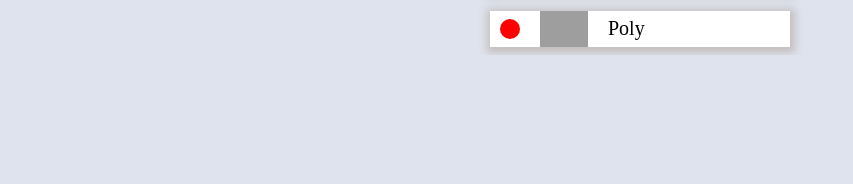
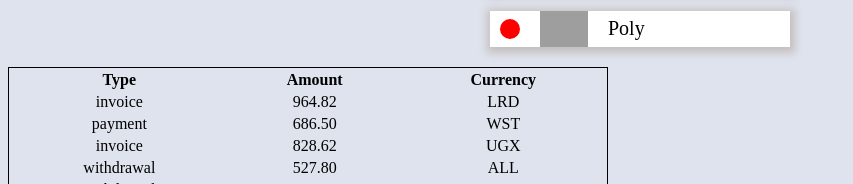
Before and after one commit to artyomakulov/goit-react-hw-01-components, a React (Create React App) app: page / in a window 1280 px wide. Shown: the part 768-952 px from the top of the page, without its empty margins (0-853 px from the left). Before the commit the page ends 823 px from the top, so only its background shows below. Built offline with nearby package versions, Linux system fonts and the light colour scheme; grey boxes are pictures that could not be loaded.

Commit message:
4th task

```diff
--- a/src/App.jsx
+++ b/src/App.jsx
@@ -1,9 +1,11 @@
 import Profile from './components/Profile/Profile';
 import Statistics from 'components/Statistics/Statistics';
 import FriendList from 'components/FriendList/FriendList';
+import TransactionHistory from 'components/TransactionHistory/TransactionHistory';
 import friends from './components/FriendList/friends.json';
 import user from './components/Profile/user.json';
-import data from './components/Statistics/data.json'
+import data from './components/Statistics/data.json';
+import transactions from './components/TransactionHistory/transactions.json';
 
 
 export default function App() {
@@ -24,6 +26,8 @@
           />
       <FriendList
       friends={friends} />
+      <TransactionHistory
+      items={transactions} />
     </div>
   );
 };
--- a/src/components/FriendList/FriendList.module.css
+++ b/src/components/FriendList/FriendList.module.css
@@ -7,7 +7,6 @@
 
   .item {
     width: 300px;
-
     display: flex;
     align-items: center;
     box-shadow: 1px 2px 8px 4px rgb(197, 191, 191);
--- /dev/null
+++ b/src/components/TransactionHistory/TransactionHistory.jsx
@@ -0,0 +1,37 @@
+import PropTypes from 'prop-types';
+import css from './TransactionHistory.module.css';
+
+export default function TransactionHistory( {items} ) {
+    return (
+        <table className={css.transaction_history}>
+  <thead>
+    <tr>
+      <th>Type</th>
+      <th>Amount</th>
+      <th>Currency</th>
+    </tr>
+  </thead>
+
+  <tbody>
+  {items.map(({ id, type, amount, currency}) => {
+    return (
+    <tr key={id}>
+      <td>{type}</td>
+      <td>{amount}</td>
+      <td>{currency}</td>
+    </tr>
+    )
+  }
+  )}
+
+  </tbody>
+</table>
+    )
+}
+
+TransactionHistory.propTypes = {
+id: PropTypes.string.isRequired,
+type: PropTypes.string.isRequired,
+amount: PropTypes.string.isRequired,
+currency: PropTypes.string.isRequired,
+}
--- /dev/null
+++ b/src/components/TransactionHistory/TransactionHistory.module.css
@@ -0,0 +1,6 @@
+.transaction_history {
+    width: 600px;
+    margin-top: 20px;
+    border: 1px solid black;
+    text-align: center;
+}
--- /dev/null
+++ b/src/components/TransactionHistory/transactions.json
@@ -0,0 +1,122 @@
+[
+  {
+    "id": "1e0700a2-5183-4291-85cc-2065a036a683",
+    "type": "invoice",
+    "amount": "964.82",
+    "currency": "LRD"
+  },
+  {
+    "id": "a30f821b-4d25-4ff0-abdd-e340b3f0dd2b",
+    "type": "payment",
+    "amount": "686.50",
+    "currency": "WST"
+  },
+  {
+    "id": "44dca67a-8e5a-4798-bf8e-b15efd4e1abd",
+    "type": "invoice",
+    "amount": "828.62",
+    "currency": "UGX"
+  },
+  {
+    "id": "ea8ed3dc-2b68-4a53-905a-53ecb0adef33",
+    "type": "withdrawal",
+    "amount": "527.80",
+    "currency": "ALL"
+  },
+  {
+    "id": "ea76146a-0b00-4b80-bc02-a8c822176712",
+    "type": "withdrawal",
+    "amount": "371.43",
+    "currency": "MUR"
+  },
+  {
+    "id": "63ca02f9-d637-46b5-9237-f3b24425e029",
+    "type": "payment",
+    "amount": "862.44",
+    "currency": "AUD"
+  },
+  {
+    "id": "ed0263e8-59a5-4bf1-87e0-2bb88e53dc34",
+    "type": "withdrawal",
+    "amount": "907.00",
+    "currency": "GEL"
+  },
+  {
+    "id": "6013bad0-750c-4691-8bc2-d8f2b43969c4",
+    "type": "withdrawal",
+    "amount": "352.52",
+    "currency": "UGX"
+  },
+  {
+    "id": "252c7be4-8b06-4fa7-8d42-61fb835b70d5",
+    "type": "payment",
+    "amount": "388.98",
+    "currency": "TOP"
+  },
+  {
+    "id": "4eaab41b-b967-40ac-82ed-85fc66f646f1",
+    "type": "deposit",
+    "amount": "103.10",
+    "currency": "BWP"
+  },
+  {
+    "id": "9648a350-8469-42d5-8bf3-18090de5fe67",
+    "type": "withdrawal",
+    "amount": "322.32",
+    "currency": "MRO"
+  },
+  {
+    "id": "9c5c25fb-1a95-4b2f-8d1f-4c4426d677cc",
+    "type": "invoice",
+    "amount": "14.79",
+    "currency": "PYG"
+  },
+  {
+    "id": "43ef232c-80e9-4d6f-b48a-b22405620de3",
+    "type": "payment",
+    "amount": "904.86",
+    "currency": "CHF"
+  },
+  {
+    "id": "5161682e-e620-4019-ab0a-24ceb10fbd20",
+    "type": "withdrawal",
+    "amount": "307.08",
+    "currency": "NOK"
+  },
+  {
+    "id": "7b119d71-42e6-4c42-a141-6818b07bb9ff",
+    "type": "invoice",
+    "amount": "275.07",
+    "currency": "AWG"
+  },
+  {
+    "id": "a4f65722-65c4-4c28-b1f4-b8ed988bb205",
+    "type": "deposit",
+    "amount": "213.10",
+    "currency": "STD"
+  },
+  {
+    "id": "c6e5784b-0ca3-48d6-86e5-b5128af5a523",
+    "type": "invoice",
+    "amount": "116.11",
+    "currency": "CUP CUC"
+  },
+  {
+    "id": "c9ebed6a-3a02-4b49-ac0d-0534b51f2bfd",
+    "type": "invoice",
+    "amount": "878.67",
+    "currency": "HKD"
+  },
+  {
+    "id": "a4a98b0e-b22c-438b-9f83-de2df52110c8",
+    "type": "invoice",
+    "amount": "725.03",
+    "currency": "UYU UYI"
+  },
+  {
+    "id": "b39bfa7a-0166-4c47-94d6-87d20590f746",
+    "type": "payment",
+    "amount": "405.45",
+    "currency": "MDL"
+  }
+]
```
Also changed, not shown: public/index.html (+2 -31 lines).
